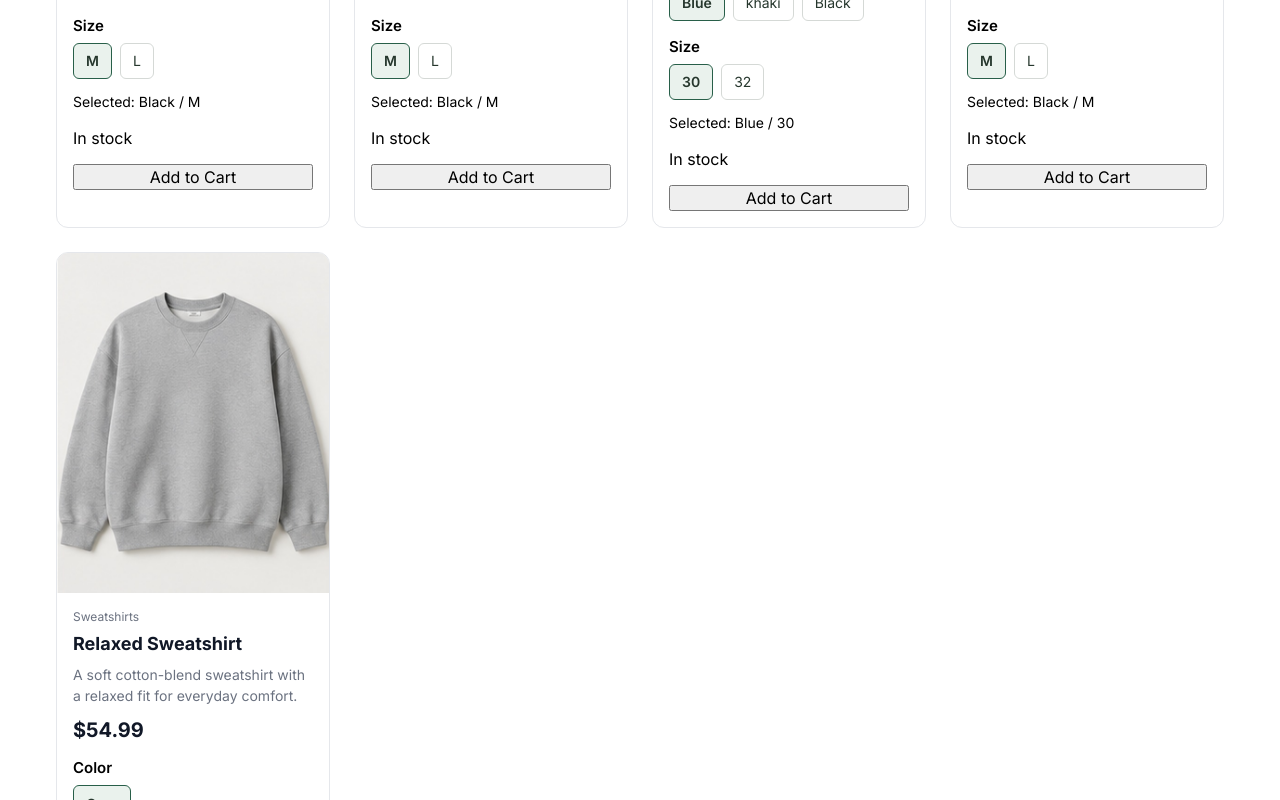
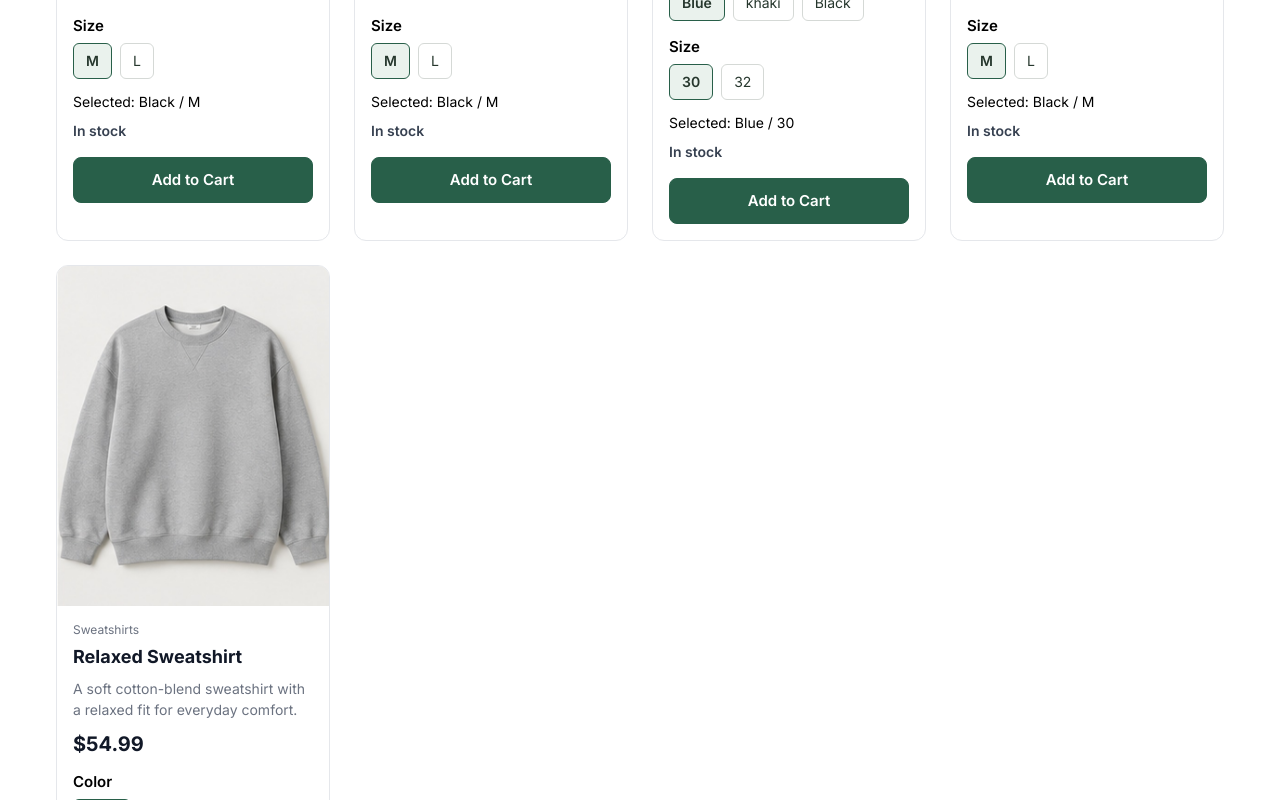
Before and after one commit to forurmah/shoppilotAI, a React (Vite) app: page / in a window 1280 px wide. Shown: the part 1560-2360 px from the top of the page. Built offline with nearby package versions, Linux system fonts and the light colour scheme.

Commit message:
feat:"AddToCart button"

```diff
--- a/src/App.tsx
+++ b/src/App.tsx
@@ -281,7 +281,6 @@ function App() {
             </div>
           )}
         </section>
-
         <section id="about">
           <h2>About Our Shop</h2>
         </section>
--- a/src/features/products/components/ProductCard.css
+++ b/src/features/products/components/ProductCard.css
@@ -1,3 +1,4 @@
+
 .product-card {
   display: flex;
   flex-direction: column;
@@ -34,7 +35,6 @@
   flex-direction: column;
   min-width: 0;
   padding: 12px;
-
 }
 
 .product-card__category {
@@ -67,6 +67,7 @@
   color: #111827;
 }
 
+/* Color and size selection */
 .product-options {
   min-width: 0;
   border: 0;
@@ -93,7 +94,7 @@
   padding: 8px 12px;
   border: 1px solid #d5d9d6;
   border-radius: 6px;
-  background: white;
+  background: #fff;
   color: #26372d;
   cursor: pointer;
   font: inherit;
@@ -101,6 +102,10 @@
   transition:
     background-color 150ms ease,
     border-color 150ms ease;
+}
+
+.option-button:hover {
+  border-color: #285f49;
 }
 
 .option-button--selected {
@@ -114,6 +119,7 @@
   outline-offset: 3px;
 }
 
+/* Selected variant */
 .product-options__summary {
   margin: 12px 0 0;
   font-size: 13px;
@@ -121,6 +127,70 @@
   overflow-wrap: break-word;
 }
 
+/* Availability status */
+.product-options__availability {
+  margin: 8px 0 0;
+  font-size: 13px;
+  line-height: 1.5;
+  font-weight: 600;
+  color: #374151;
+  overflow-wrap: break-word;
+}
+
+/* Add to Cart */
+.product-card__add-to-cart {
+  display: block;
+  width: 100%;
+  min-height: 44px;
+  margin-top: 16px;
+  padding: 11px 16px;
+
+  border: 1px solid #285f49;
+  border-radius: 8px;
+
+  background-color: #285f49;
+  color: #fff;
+
+  font-family: inherit;
+  font-size: 14px;
+  font-weight: 600;
+  line-height: 1.5;
+
+  cursor: pointer;
+
+  transition:
+    background-color 150ms ease,
+    border-color 150ms ease,
+    box-shadow 150ms ease,
+    transform 150ms ease;
+}
+
+.product-card__add-to-cart:hover:not(:disabled) {
+  background-color: #1e4937;
+  border-color: #1e4937;
+  box-shadow: 0 3px 8px rgb(40 95 73 / 18%);
+}
+
+.product-card__add-to-cart:active:not(:disabled) {
+  transform: scale(0.98);
+  box-shadow: none;
+}
+
+.product-card__add-to-cart:focus-visible {
+  outline: 2px solid #285f49;
+  outline-offset: 3px;
+}
+
+.product-card__add-to-cart:disabled {
+  background-color: #e5e7eb;
+  border-color: #e5e7eb;
+  color: #6b7280;
+  cursor: not-allowed;
+  box-shadow: none;
+  transform: none;
+}
+
+/* Tablet and desktop */
 @media (min-width: 640px) {
   .product-card__content {
     padding: 16px;
@@ -146,11 +216,17 @@
     font-size: 14px;
   }
 
-  .product-options__summary {
+  .product-options__summary,
+  .product-options__availability {
     font-size: 14px;
+  }
+
+  .product-card__add-to-cart {
+    font-size: 15px;
   }
 }
 
+/* Small mobile screens */
 @media (max-width: 400px) {
   .product-card__content {
     padding: 10px;
@@ -184,20 +260,27 @@
     padding: 7px 8px;
     font-size: 12px;
   }
+
+  .product-options__summary,
   .product-options__availability {
-    margin-top: 8px;
-    font-size: 0.875rem;
-    font-weight: 600;
-    color: #374151;
+    font-size: 12px;
   }
 
-  .product-options__summary {
-    font-size: 12px;
+  .product-card__add-to-cart {
+    min-height: 44px;
+    padding: 10px 12px;
+    font-size: 13px;
   }
 }
 
+/* Respect reduced-motion preferences */
 @media (prefers-reduced-motion: reduce) {
-  .option-button {
+  .option-button,
+  .product-card__add-to-cart {
     transition: none;
   }
+
+  .product-card__add-to-cart:active:not(:disabled) {
+    transform: none;
+  }
 }
--- a/src/features/products/components/ProductCard.tsx
+++ b/src/features/products/components/ProductCard.tsx
@@ -1,3 +1,4 @@
+
 import { useState } from "react";
 import type { Product } from "../types";
 import { checkAvailability } from "../checkAvailability";
@@ -11,8 +12,14 @@ type ProductCardProps = {
   ) => void;
 };
 
-export function ProductCard({ product ,onAddToCart}: ProductCardProps) {
+export function ProductCard({
+  product,
+  onAddToCart,
+}: ProductCardProps) {
+  // Initialize selection using the first available variant
   const firstVariant = product.variants[0];
+
+
 
   const [selectedColor, setSelectedColor] = useState(
     firstVariant?.color ?? ""
@@ -21,33 +28,62 @@ export function ProductCard({ product ,onAddToCart}: ProductCardProps) {
   const [selectedSize, setSelectedSize] = useState(
     firstVariant?.size ?? ""
   );
-  const availability =
-    selectedColor && selectedSize
-      ? checkAvailability(product, selectedColor, selectedSize)
-      : null;
+
+  // Find the exact variant matching the selected color and size
   const selectedVariant = product.variants.find(
     (variant) =>
       variant.color === selectedColor &&
       variant.size === selectedSize
   );
 
+  // Check whether the selected combination is available
+  const availability =
+    selectedColor && selectedSize
+      ? checkAvailability(
+          product,
+          selectedColor,
+          selectedSize
+        )
+      : null;
+
+  // Get unique color and size options
   const colorOptions = [
-    ...new Set(product.variants.map((variant) => variant.color)),
+    ...new Set(
+      product.variants.map((variant) => variant.color)
+    ),
   ];
 
   const sizeOptions = [
-    ...new Set(product.variants.map((variant) => variant.size)),
-    ];
+    ...new Set(
+      product.variants.map((variant) => variant.size)
+    ),
+  ];
 
+  // Product image
   const imageUrl = product.images[0];
 
+  // Format price
   const formattedPrice = new Intl.NumberFormat("en-US", {
     style: "currency",
     currency: product.currency,
   }).format(product.price);
 
+  // Disable adding unavailable or out-of-stock variants
+  const isAddToCartDisabled =
+    !selectedVariant || availability !== "in-stock";
+
+  // Handle Add to Cart
+  const handleAddToCartClick = () => {
+    if (!selectedVariant || isAddToCartDisabled) {
+      return;
+    }
+
+    onAddToCart(product.id, selectedVariant.sku);
+  };
+
   return (
     <article className="product-card">
+      {/* Product image */}
       {imageUrl ? (
         <img
           className="product-card__image"
@@ -62,6 +98,7 @@ export function ProductCard({ product ,onAddToCart}: ProductCardProps) {
       )}
 
       <div className="product-card__content">
+        {/* Product information */}
         <p className="product-card__category">
           {product.category}
         </p>
@@ -78,6 +115,7 @@ export function ProductCard({ product ,onAddToCart}: ProductCardProps) {
           {formattedPrice}
         </p>
 
+        {/* Color selection */}
         <fieldset className="product-options">
           <legend>Color</legend>
 
@@ -100,6 +138,7 @@ export function ProductCard({ product ,onAddToCart}: ProductCardProps) {
           </div>
         </fieldset>
 
+        {/* Size selection */}
         <fieldset className="product-options">
           <legend>Size</legend>
 
@@ -122,9 +161,16 @@ export function ProductCard({ product ,onAddToCart}: ProductCardProps) {
           </div>
         </fieldset>
 
-        <p className="product-options__summary" aria-live="polite">
-          Selected: {selectedColor || "—"} / {selectedSize || "—"}
+        {/* Selected variant summary */}
+        <p
+          className="product-options__summary"
+          aria-live="polite"
+        >
+          Selected: {selectedColor || "—"} /{" "}
+          {selectedSize || "—"}
         </p>
+
+        {/* Availability status */}
         <p
           className="product-options__availability"
           role="status"
@@ -137,19 +183,22 @@ export function ProductCard({ product ,onAddToCart}: ProductCardProps) {
                 ? "Out of stock"
                 : "Combination unavailable"}
         </p>
+
+
         <button
           type="button"
           className="product-card__add-to-cart"
-          disabled={availability !== "in-stock" }
-          onClick={()=> {
-             if(!selectedVariant || availability !== "in-stock"){
-              return;
-            }
-            onAddToCart(product.id,selectedVariant.sku)
-          }}
+          disabled={isAddToCartDisabled}
+          onClick={handleAddToCartClick}
         >
-          Add to Cart
+          {availability === "out-of-stock"
+            ? "Out of Stock"
+            : availability === "unavailable"
+              ? "Unavailable"
+              : "Add to Cart"}
         </button>
+
+
       </div>
     </article>
   );
```
